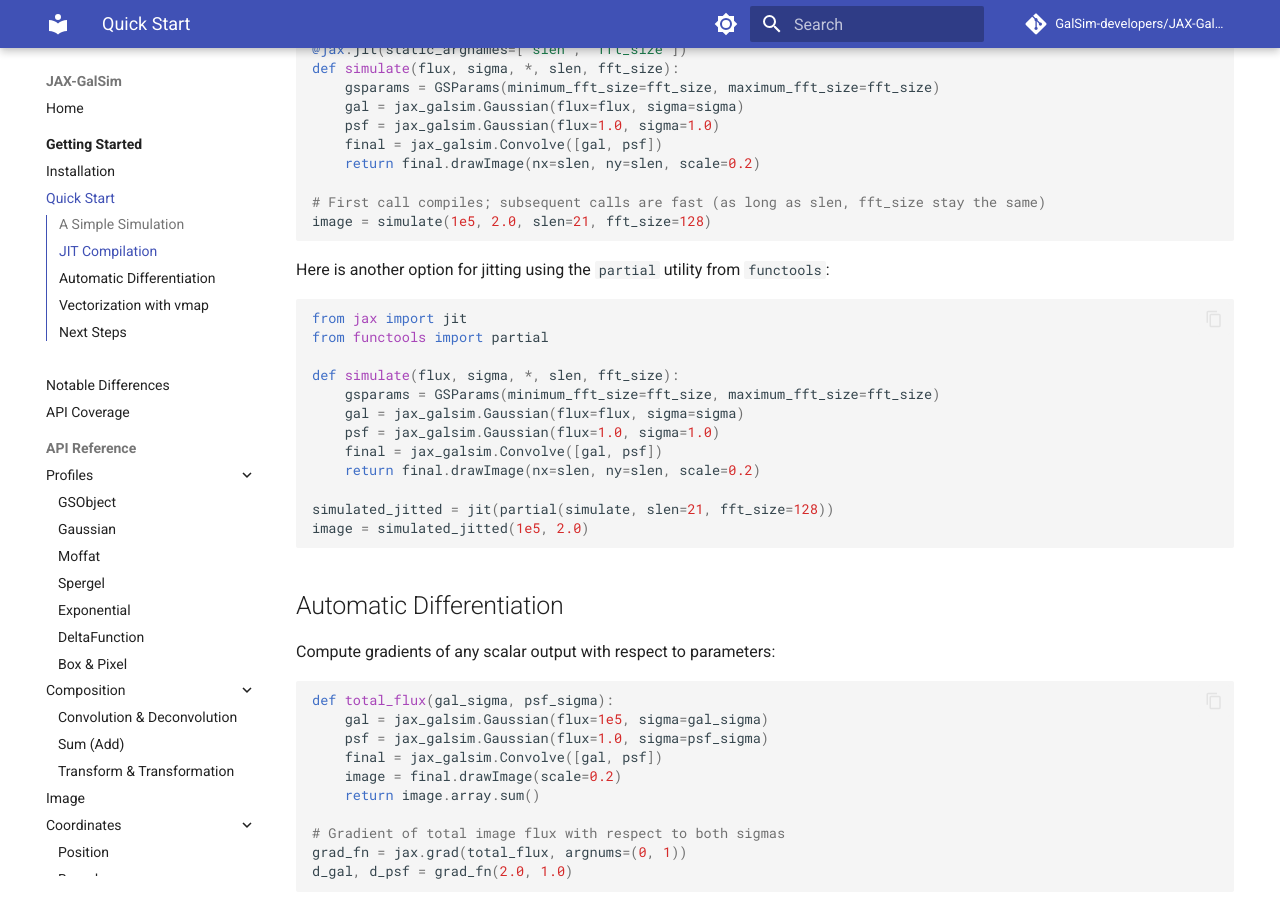
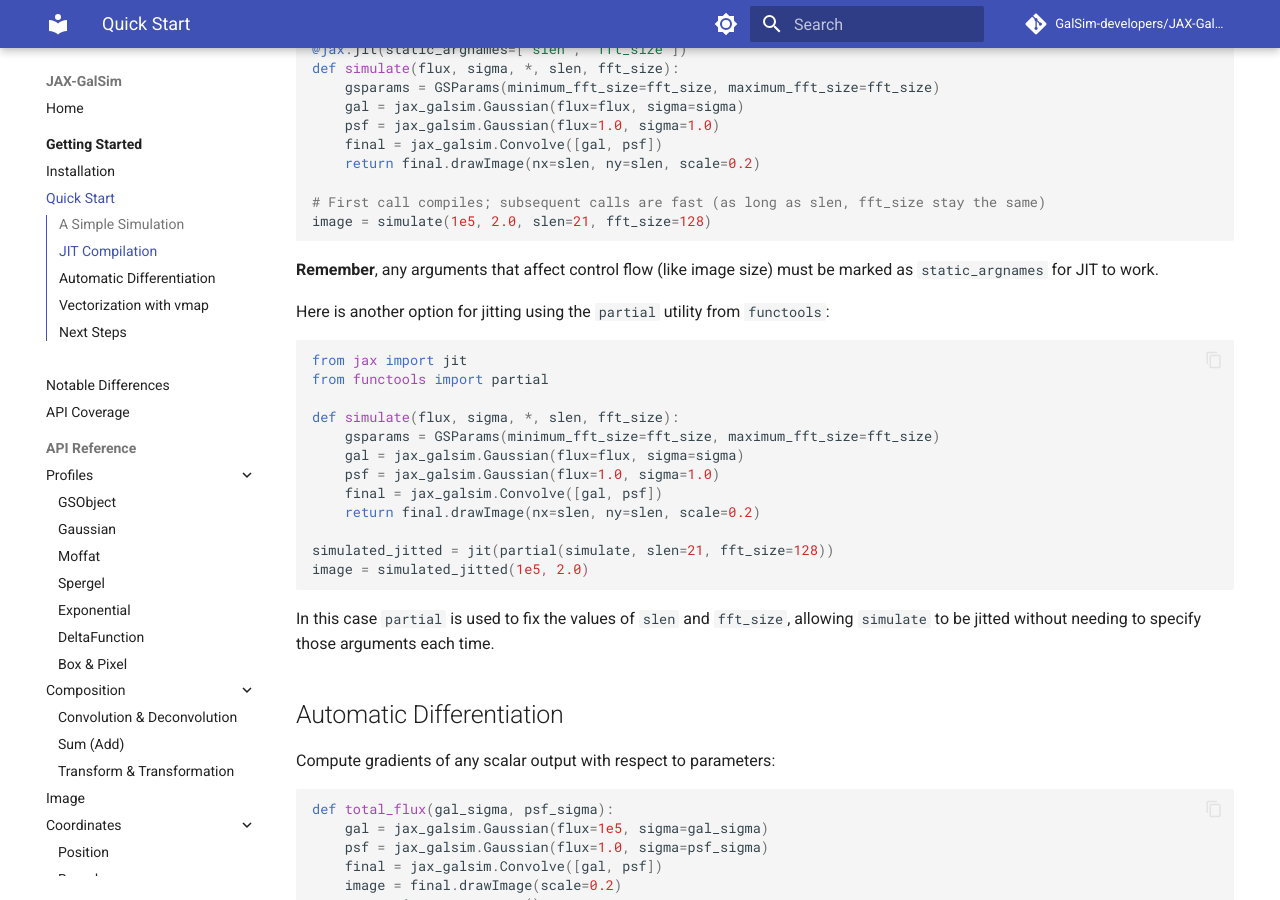
Before and after one commit to GalSim-developers/JAX-GalSim, an MkDocs documentation site: the page built from docs/getting-started/quickstart.md, in a window 1280 px wide and 900 px high, scrolled down 998 px. Built offline with MkDocs 1.6.1 and Material for MkDocs 9.7.7, drawn with Linux system fonts in a browser that asks for light colours; comment, search, counter and statistics services are not loaded.

Commit message:
some notes

````diff
--- a/docs/getting-started/quickstart.md
+++ b/docs/getting-started/quickstart.md
@@ -54,6 +54,8 @@ def simulate(flux, sigma, *, slen, fft_size):
 image = simulate(1e5, 2.0, slen=21, fft_size=128)
 ```
 
+**Remember**, any arguments that affect control flow (like image size) must be marked as `static_argnames` for JIT to work.
+
 Here is another option for jitting using the `partial` utility from `functools`:
 
 ```python
@@ -70,6 +72,9 @@ def simulate(flux, sigma, *, slen, fft_size):
 simulated_jitted = jit(partial(simulate, slen=21, fft_size=128))
 image = simulated_jitted(1e5, 2.0)
 ```
+
+In this case `partial` is used to fix the values of `slen` and `fft_size`, allowing `simulate` to
+be jitted without needing to specify those arguments each time.
 
 ## Automatic Differentiation
 
````
